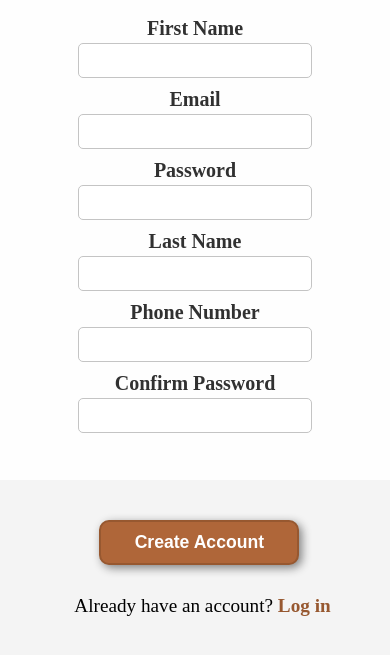
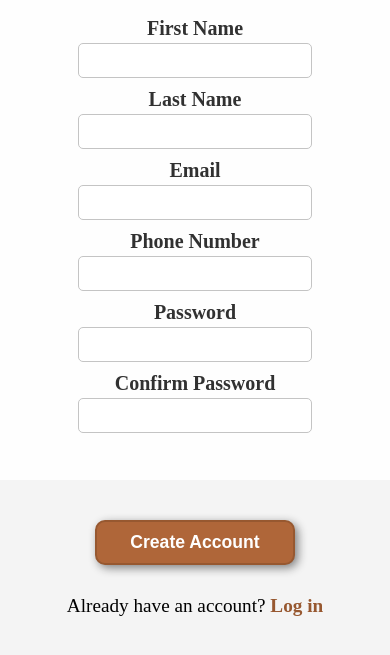
Before and after one commit to KyleCathers/Sign-Up-Form, a plain HTML site: page index.html in a window 390 px wide. Shown: the part 725-1380 px from the top of the page. Drawn offline with Linux system fonts and the light colour scheme.

Commit message:
Fixed single column form input ordering
Fixed ordering so that form inputs are still in logical order on
single column format:

First name, last name, email, phone number, password, confirm password
instead of
First name, email, password, last name, phone number, confirm password

```diff
--- a/index.html
+++ b/index.html
@@ -27,30 +27,32 @@
         <div class="middle">
             <div class="headerText">Let's do this!</div>
             <form action="https://httpbin.org/post" class="post" id="form">
-                <div class="leftFormSide">
+                <div class="topRowForm">
                     <div class="inputPair">
                         <label for="firstName">First Name</label>
                         <input type="text" id="firstName" required>
                     </div>
                     <div class="inputPair">
+                        <label for="lastName">Last Name</label>
+                        <input type="text" id="lastName" required>
+                    </div>
+                </div>
+                <div class="middleRowForm">
+                    <div class="inputPair">
                         <label for="email">Email</label>
                         <input type="email" id="email" required>
-                    </div>
-                    <div class="inputPair">
-                        <label for="password">Password</label>
-                        <input type="password" id="password" required>
-                    </div>
-                </div>
-                <div class="rightFormSide">
-                    <div class="inputPair">
-                        <label for="lastName">Last Name</label>
-                        <input type="text" id="lastName" required>
                     </div>
                     <div class="inputPair">
                         <label for="phoneNumber">Phone Number</label>
                         <input type="tel" id="phoneNumber"
                             pattern="[0-9]{3}-[0-9]{3}-[0-9]{4}"
                             title="Format: 123-456-7890" required>
+                    </div>
+                </div>
+                <div class="bottomRowForm">
+                    <div class="inputPair">
+                        <label for="password">Password</label>
+                        <input type="password" id="password" required>
                     </div>
                     <div class="inputPair">
                         <label for="confirmPassword">Confirm Password</label>
--- a/styles.css
+++ b/styles.css
@@ -106,16 +106,21 @@ body {
 
 form {
     display: flex;
-    flex-direction: row;
+    flex-direction: column;
     column-gap: 20px;
 }
 
-.leftFormSide,
-.rightFormSide,
 .inputPair,
 .topTextbox {
     display: flex;
     flex-direction: column;
+}
+
+.topRowForm,
+.middleRowForm,
+.bottomRowForm {
+    display: flex;
+    flex-direction: row;
 }
 
 .inputPair {
@@ -199,7 +204,9 @@ span {
         height: 30%;
     }
 
-    form {
+    .topRowForm,
+    .middleRowForm,
+    .bottomRowForm {
         flex-direction: column;
     }
 
@@ -275,7 +282,15 @@ span {
         margin-right: 0px;
     }
 
-    .topTextbox {
+    .topTextbox,
+    .bottomTextbox,
+    .alreadyAccount {
         margin-left: 0px;
     }
+
+    .bottomTextbox {
+        display: flex;
+        flex-direction: column;
+        align-items: center;
+    }
 }
```
